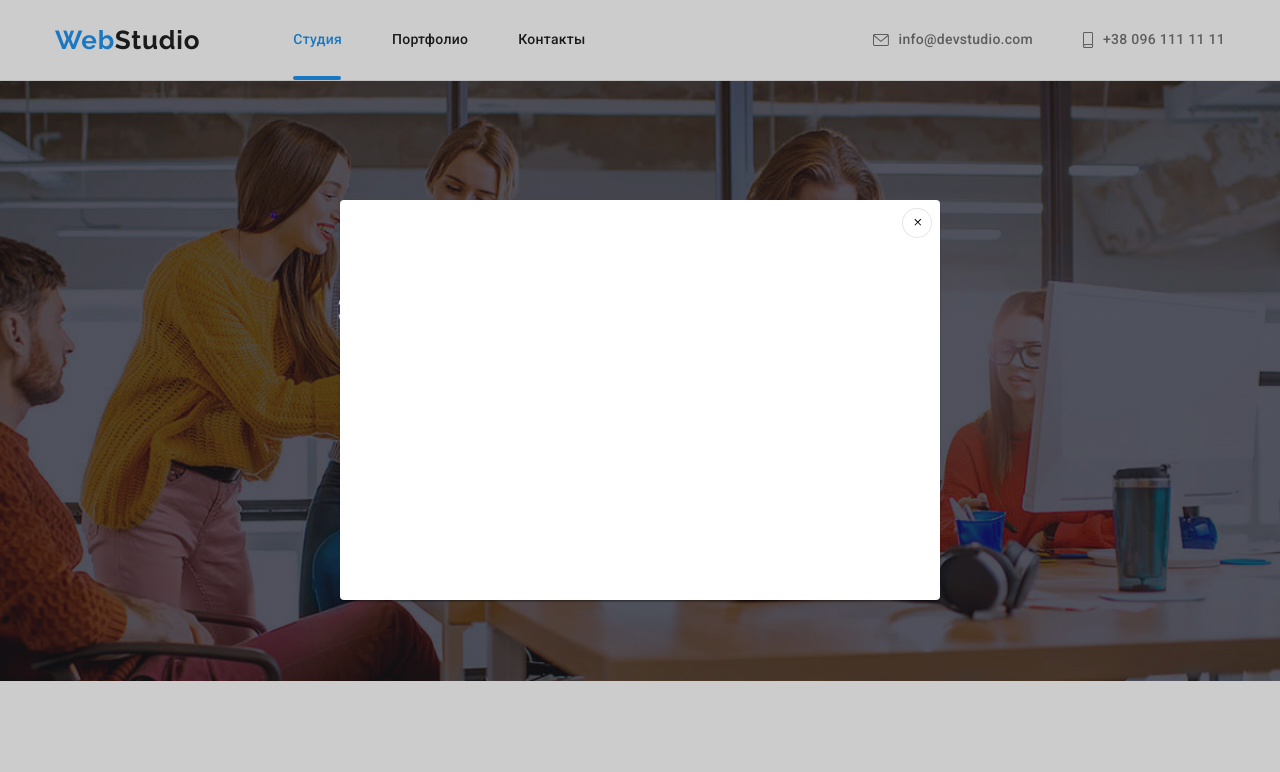
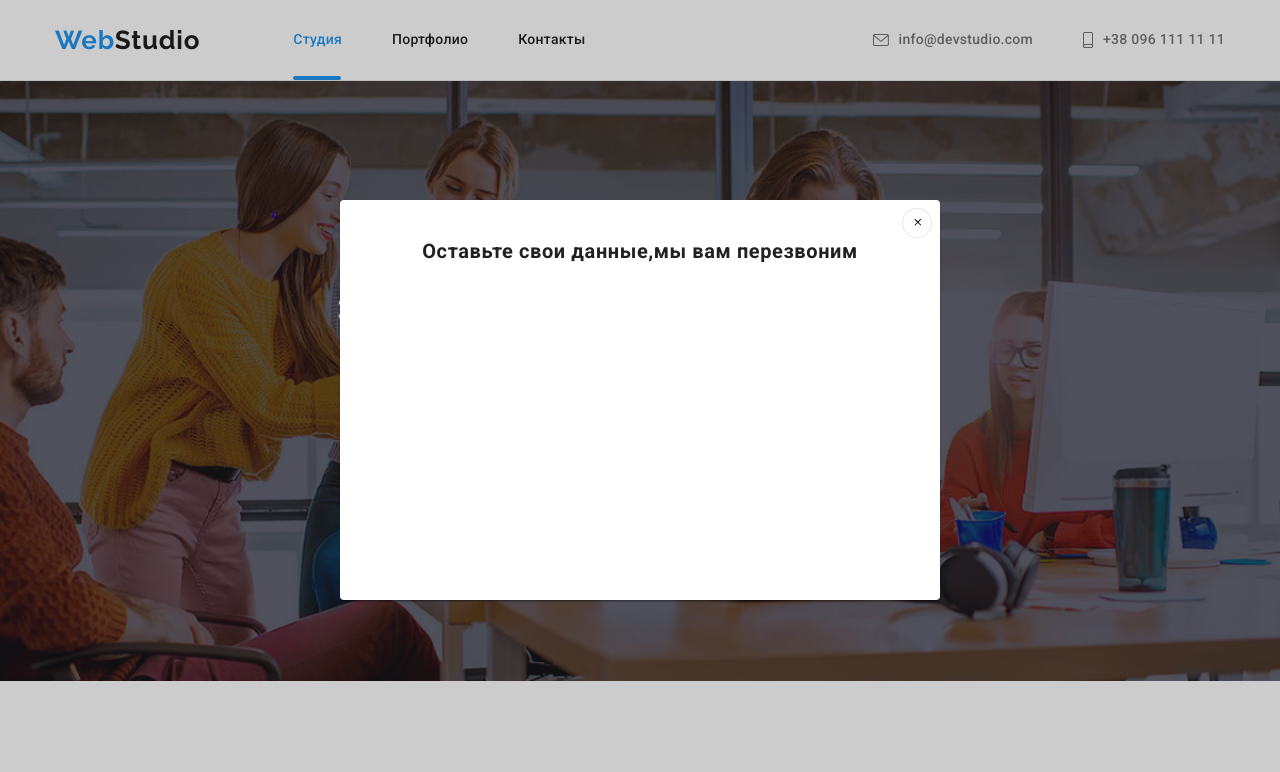
Before and after one commit to N-ops-del/goit-markup-hw-06, a plain HTML site: page index.html in a window 1280 px wide. Both pictures are taken after a click on the button "Заказать услугу". Shown: the top 772 px of the page. Drawn offline with nearby package versions, Linux system fonts and the light colour scheme.

Commit message:
and another one

```diff
--- a/css/styles.css
+++ b/css/styles.css
@@ -611,3 +611,14 @@ color: var(--main-text-color);
     box-sizing: border-box;
     cursor: pointer;
 }
+.modal-title{
+    font-family: Roboto;
+    font-style: normal;
+    font-weight: bold;
+    font-size: 20px;
+    line-height: 23px;
+    text-align: center;
+    letter-spacing: 0.03em;
+    color: #212121;
+    margin-top: 40px;
+}
--- a/index.html
+++ b/index.html
@@ -56,12 +56,15 @@
                 </div>
                 <div class="backdrop is-hidden" data-modal>
                     <div class="modal">
-                        <p>
-
+                        <p class="modal-title">
+                            Оставьте свои данные,мы вам перезвоним
                         </p>
+                    <!-- <form>
+                        <input type="text"
+                    </form> -->
                         <button data-modal-close class="close-button">
                             <svg class="icon-close">
-                                <use href="/images/sprite.svg#icon-close"></use>
+                                <use href="./images/sprite.svg#icon-close"></use>
                             </svg>
                         </button>
                     </div>
```
